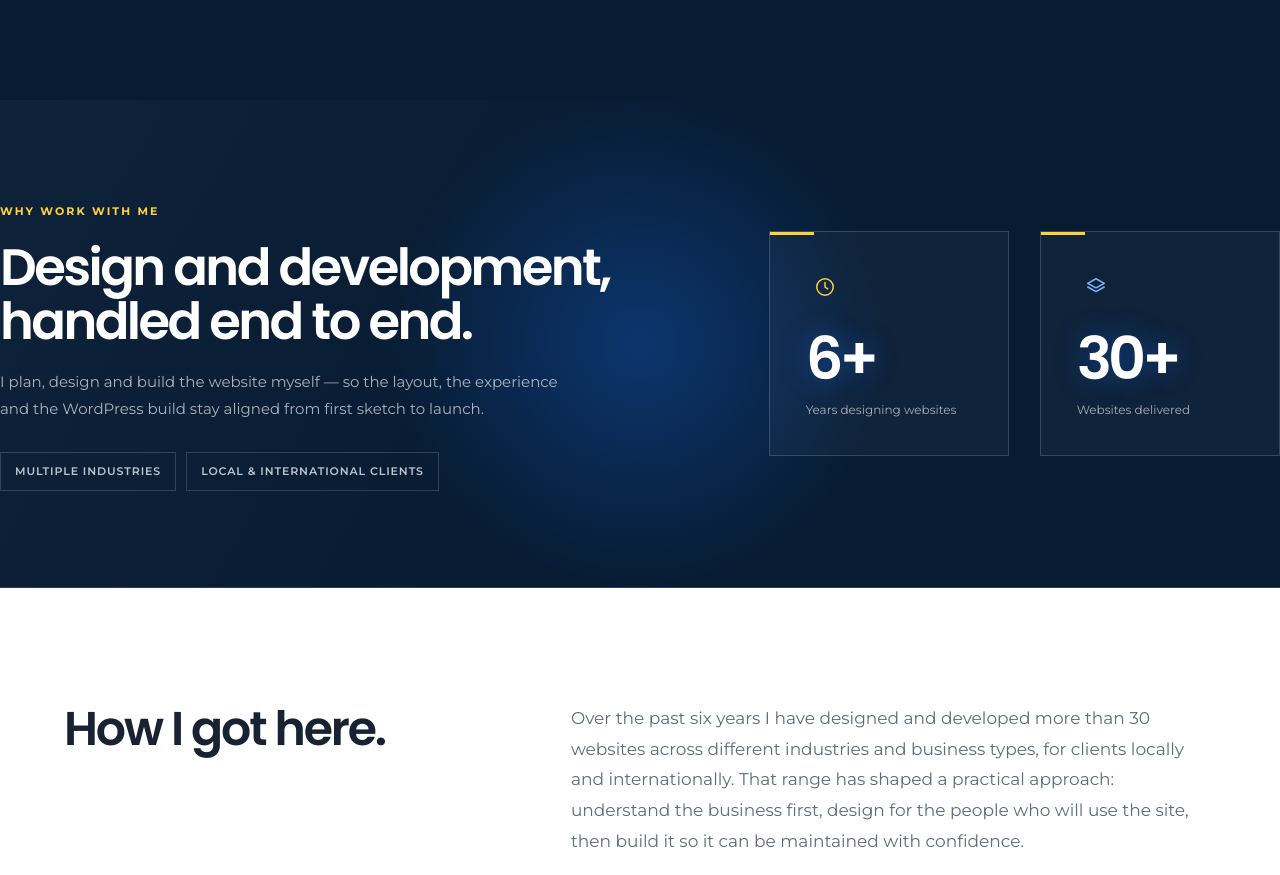
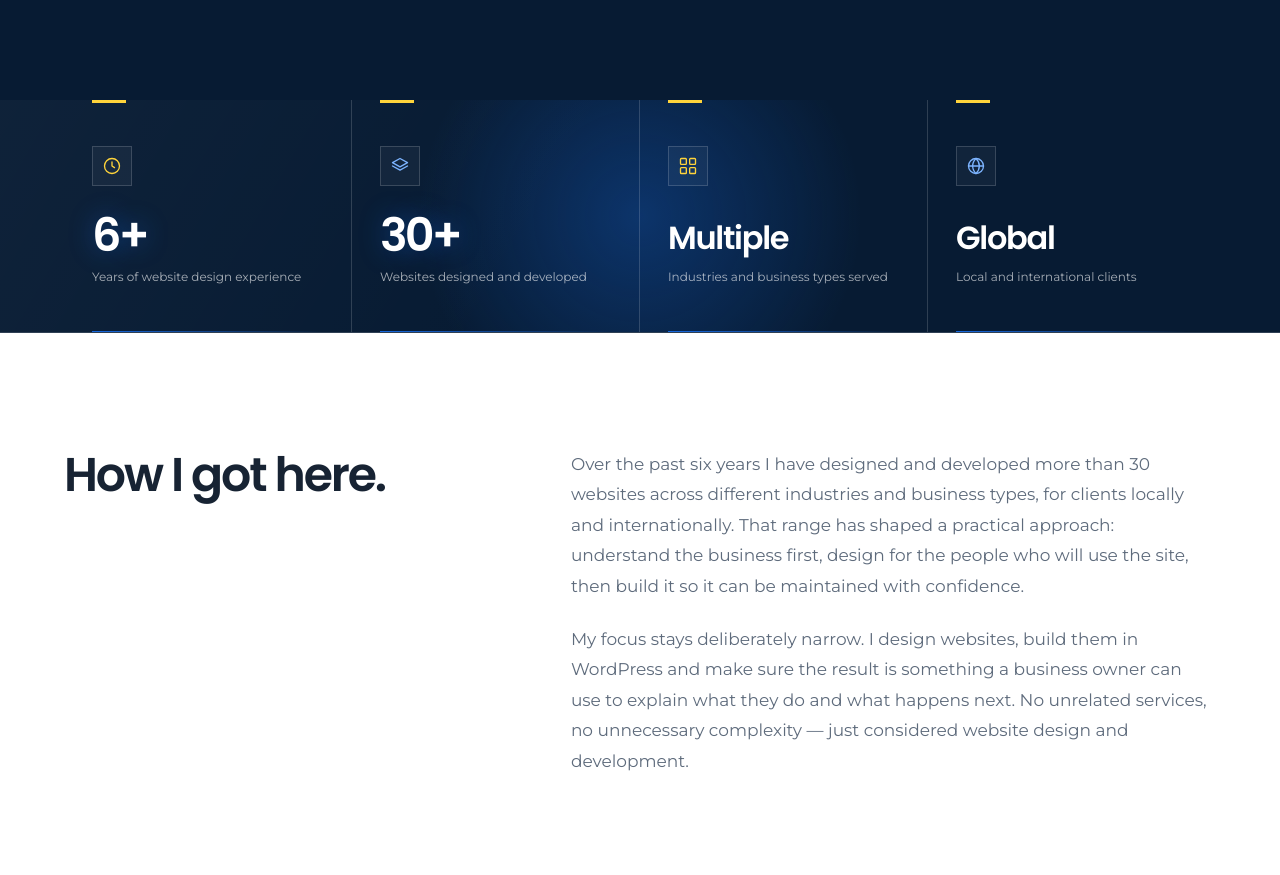
Before and after one commit to Htechdigitalconcept/htech, a plain HTML site: page about.html in a window 1280 px wide. Shown: the part 832-1707 px from the top of the page. Drawn offline with Linux system fonts and the light colour scheme.

Commit message:
Revert "Redesign experience section with focused proof panel"
This reverts commit 2b9dc41e0d2cdfb1d5919690f5ccf547f9fc8cde.

```diff
--- a/about.html
+++ b/about.html
@@ -13,7 +13,7 @@
 <link rel="preconnect" href="https://fonts.gstatic.com" crossorigin>
 <link href="https://fonts.googleapis.com/css2?family=Montserrat:wght@400;500;600;700&family=Poppins:wght@400;500;600;700&display=swap" rel="stylesheet">
 <link rel="stylesheet" href="assets/css/style.css">
-<noscript><style>.reveal,.proof__figure{opacity:1!important;transform:none!important}.proof__figure::before{transform:scaleX(1)!important}.nav{display:flex}.menu-toggle{display:none}.nav-panel{display:none}</style></noscript>
+<noscript><style>.reveal,.proof__item{opacity:1!important;transform:none!important}.proof__item::before,.proof__item::after{transform:scaleX(1)!important}.nav{display:flex}.menu-toggle{display:none}.nav-panel{display:none}</style></noscript>
 <script src="assets/js/main.js" defer></script>
 </head>
 <body>
@@ -60,28 +60,13 @@
     </div>
   </section>
 
-  <section class="proof" aria-label="Experience and approach">
-    <div class="wrap proof__panel">
-      <div class="proof__intro reveal">
-        <span class="eyebrow eyebrow--light">Why work with me</span>
-        <h2>Design and development, handled end to end.</h2>
-        <p>I plan, design and build the website myself — so the layout, the experience and the WordPress build stay aligned from first sketch to launch.</p>
-        <div class="proof__tags"><span>Multiple industries</span><span>Local &amp; international clients</span></div>
-      </div>
-      <div class="proof__figures">
-        <div class="proof__figure" data-count="6" data-suffix="+">
-          <span class="proof__figure-icon" aria-hidden="true"><svg viewBox="0 0 24 24" aria-hidden="true"><circle cx="12" cy="12" r="9"></circle><path d="M12 7v5l3 2"></path></svg></span>
-          <span class="proof__figure-num"><span data-stat-value>6+</span></span>
-          <span class="proof__figure-label">Years designing websites</span>
-        </div>
-        <div class="proof__figure" data-count="30" data-suffix="+">
-          <span class="proof__figure-icon" aria-hidden="true"><svg viewBox="0 0 24 24" aria-hidden="true"><path d="M12 3 3 8l9 5 9-5-9-5Z"></path><path d="m3 12 9 5 9-5"></path></svg></span>
-          <span class="proof__figure-num"><span data-stat-value>30+</span></span>
-          <span class="proof__figure-label">Websites delivered</span>
-        </div>
-      </div>
+  <section class="proof" aria-label="Professional experience">
+    <div class="wrap proof__grid">
+      <div class="proof__item" data-count="6" data-suffix="+"><span class="proof__icon" aria-hidden="true"><svg viewBox="0 0 24 24" aria-hidden="true"><circle cx="12" cy="12" r="9"></circle><path d="M12 7v5l3 2"></path></svg></span><span class="proof__num"><span data-stat-value>6+</span></span><span class="proof__label">Years of website design experience</span></div>
+      <div class="proof__item" data-count="30" data-suffix="+"><span class="proof__icon" aria-hidden="true"><svg viewBox="0 0 24 24" aria-hidden="true"><path d="M12 3 3 8l9 5 9-5-9-5Z"></path><path d="m3 12 9 5 9-5"></path></svg></span><span class="proof__num"><span data-stat-value>30+</span></span><span class="proof__label">Websites designed and developed</span></div>
+      <div class="proof__item"><span class="proof__icon" aria-hidden="true"><svg viewBox="0 0 24 24" aria-hidden="true"><rect x="3" y="3" width="7" height="7" rx="1"></rect><rect x="14" y="3" width="7" height="7" rx="1"></rect><rect x="3" y="14" width="7" height="7" rx="1"></rect><rect x="14" y="14" width="7" height="7" rx="1"></rect></svg></span><span class="proof__num proof__num--word">Multiple</span><span class="proof__label">Industries and business types served</span></div>
+      <div class="proof__item"><span class="proof__icon" aria-hidden="true"><svg viewBox="0 0 24 24" aria-hidden="true"><circle cx="12" cy="12" r="9"></circle><path d="M3 12h18"></path><path d="M12 3c2.6 2.4 4 5.5 4 9s-1.4 6.6-4 9c-2.6-2.4-4-5.5-4-9s1.4-6.6 4-9Z"></path></svg></span><span class="proof__num proof__num--word">Global</span><span class="proof__label">Local and international clients</span></div>
     </div>
-    <div class="proof__cursor" data-proof-cursor aria-hidden="true"><svg viewBox="0 0 24 24"><path d="M12 3v18"></path><path d="M3 12h18"></path><circle cx="12" cy="12" r="4"></circle></svg></div>
   </section>
 
   <section class="section section--white">
--- a/assets/css/style.css
+++ b/assets/css/style.css
@@ -111,35 +111,36 @@ ol,ul{padding:0;list-style:none}
 
 /* Proof strip */
 .proof{--mx:50%;--my:50%;position:relative;overflow:hidden;background:var(--navy);border-bottom:1px solid var(--dark-line);color:var(--white)}
-.proof::before{content:"";position:absolute;inset:0;background:radial-gradient(circle at var(--mx) var(--my),rgba(23,105,224,.34),transparent 36%),linear-gradient(120deg,rgba(255,255,255,.03),transparent 48%);pointer-events:none}
+.proof::before{content:"";position:absolute;inset:0;background:radial-gradient(circle at var(--mx) var(--my),rgba(23,105,224,.32),transparent 34%),linear-gradient(120deg,rgba(255,255,255,.03),transparent 45%);pointer-events:none}
 .proof::after{content:"";position:absolute;top:0;bottom:0;left:0;width:220px;background:linear-gradient(90deg,transparent,rgba(255,212,59,.1),rgba(23,105,224,.18),transparent);transform:translateX(-240%);pointer-events:none}
 .proof.is-live::after{animation:proof-scan 1.6s cubic-bezier(.2,.7,.2,1) .1s 1 forwards}
 @keyframes proof-scan{to{transform:translateX(calc(100vw + 240px))}}
-.proof__panel{position:relative;z-index:2;display:grid;grid-template-columns:1.15fr .85fr;gap:clamp(40px,6vw,96px);align-items:center;padding:clamp(68px,7.5vw,112px) 0}
-.proof__intro .eyebrow{margin-bottom:20px}
-.proof__intro h2{font:600 clamp(34px,4vw,58px)/1.06 var(--head);letter-spacing:-.05em;max-width:17em;margin-bottom:20px}
-.proof__intro p{color:rgba(255,255,255,.66);font-size:15px;line-height:1.8;max-width:38em}
-.proof__tags{display:flex;flex-wrap:wrap;gap:10px;margin-top:30px}
-.proof__tags span{padding:9px 14px;border:1px solid var(--dark-line);font-size:11px;font-weight:600;letter-spacing:.08em;text-transform:uppercase;color:rgba(255,255,255,.74)}
-.proof__figures{display:grid;grid-template-columns:1fr 1fr;gap:clamp(16px,2.4vw,32px)}
-.proof__figure{position:relative;padding:clamp(24px,3vw,36px);border:1px solid var(--dark-line);background:rgba(255,255,255,.035);opacity:0;transform:translateY(16px);transition:background-color .3s ease,border-color .3s ease}
-.proof.is-live .proof__figure{animation:proof-item-in .65s cubic-bezier(.2,.7,.2,1) forwards}
-.proof.is-live .proof__figure:nth-child(2){animation-delay:.12s}
-@keyframes proof-item-in{to{opacity:1;transform:translateY(0)}}
-.proof__figure::before{content:"";position:absolute;top:0;left:0;width:44px;height:3px;background:var(--yellow);transform:scaleX(0);transform-origin:left}
-.proof.is-live .proof__figure::before{animation:proof-line .7s ease .18s forwards}
-@keyframes proof-line{to{transform:scaleX(1)}}
-.proof__figure:hover{background:rgba(23,105,224,.12);border-color:rgba(125,180,255,.5)}
-.proof__figure-icon{display:grid;place-items:center;width:38px;height:38px;margin-bottom:24px;color:var(--yellow)}
-.proof__figure:nth-child(2) .proof__figure-icon{color:#7DB4FF}
-.proof__figure-icon svg{width:22px;height:22px;fill:none;stroke:currentColor;stroke-width:1.6;stroke-linecap:round;stroke-linejoin:round}
-.proof__figure-num{display:block;font:600 clamp(42px,4.6vw,68px)/1 var(--head);letter-spacing:-.065em;color:var(--white);text-shadow:0 0 28px rgba(23,105,224,.48);transition:text-shadow .3s ease}
-.proof__figure:hover .proof__figure-num{text-shadow:0 0 36px rgba(23,105,224,.85)}
-.proof__figure-label{display:block;margin-top:12px;font-size:12px;line-height:1.5;color:rgba(255,255,255,.64)}
+.proof__icon{display:grid;place-items:center;width:40px;height:40px;margin-bottom:26px;border:1px solid var(--dark-line);background:rgba(255,255,255,.045);color:var(--yellow);transition:border-color .3s ease,background-color .3s ease,color .3s ease,transform .3s ease}
+.proof__icon svg{width:20px;height:20px;fill:none;stroke:currentColor;stroke-width:1.6;stroke-linecap:round;stroke-linejoin:round}
+.proof__item:nth-child(even) .proof__icon{color:#7DB4FF}
+.proof__item:hover .proof__icon{border-color:rgba(23,105,224,.7);background:rgba(23,105,224,.14);color:var(--white);transform:translateY(-3px)}
 .proof__cursor{position:absolute;top:0;left:0;z-index:4;display:grid;place-items:center;width:44px;height:44px;border:1px solid rgba(125,180,255,.7);border-radius:50%;background:rgba(7,27,51,.72);color:var(--yellow);pointer-events:none;opacity:0;transform:translate3d(-100px,-100px,0) translate(-50%,-50%);transition:transform .12s ease-out,opacity .25s ease;box-shadow:0 0 30px rgba(23,105,224,.42)}
 .proof__cursor.is-visible{opacity:1}
 .proof__cursor svg{width:18px;height:18px;fill:none;stroke:currentColor;stroke-width:1.4;stroke-linecap:round}
 @media(hover:none){.proof__cursor{display:none}}
+.proof__grid{position:relative;display:grid;grid-template-columns:repeat(4,1fr)}
+.proof__item{position:relative;padding:46px 28px;border-right:1px solid var(--dark-line);opacity:0;transform:translateY(16px)}
+.proof.is-live .proof__item{animation:proof-item-in .65s cubic-bezier(.2,.7,.2,1) forwards}
+.proof.is-live .proof__item:nth-child(2){animation-delay:.09s}
+.proof.is-live .proof__item:nth-child(3){animation-delay:.18s}
+.proof.is-live .proof__item:nth-child(4){animation-delay:.27s}
+@keyframes proof-item-in{to{opacity:1;transform:translateY(0)}}
+.proof__item:not(:first-child){padding-left:28px}
+.proof__item:last-child{border-right:0}
+.proof__item::before{content:"";position:absolute;top:0;left:28px;width:34px;height:3px;background:var(--yellow);transform:scaleX(0);transform-origin:left}
+.proof__item::after{content:"";position:absolute;right:28px;bottom:0;left:28px;height:1px;background:linear-gradient(90deg,var(--blue),transparent);transform:scaleX(0);transform-origin:left}
+.proof.is-live .proof__item::before{animation:proof-line .7s ease .15s forwards}
+.proof.is-live .proof__item::after{animation:proof-line .8s ease .25s forwards}
+@keyframes proof-line{to{transform:scaleX(1)}}
+.proof__num{display:block;font:600 clamp(34px,3.6vw,52px)/1 var(--head);letter-spacing:-.06em;color:var(--white);text-shadow:0 0 26px rgba(23,105,224,.45);transition:text-shadow .3s ease}
+.proof__item:hover .proof__num{text-shadow:0 0 34px rgba(23,105,224,.82)}
+.proof__num--word{font-size:clamp(22px,2.5vw,34px);letter-spacing:-.04em;line-height:1.25;padding-top:6px;text-shadow:none}
+.proof__label{display:block;margin-top:10px;font-size:12px;line-height:1.5;color:rgba(255,255,255,.64)}
 
 /* Section shells */
 .section{padding:clamp(82px,9vw,138px) 0}
@@ -372,8 +373,11 @@ body.gallery-open{overflow:hidden}
 /* Responsive */
 @media(max-width:1100px){
   .hero__grid,.page-hero__grid{gap:40px}
-  .proof__panel{grid-template-columns:1fr;gap:46px}
-  .proof__figures{gap:18px}
+  .proof__grid{grid-template-columns:repeat(2,1fr)}
+  .proof__item{padding:30px 20px}
+  .proof__item:nth-child(2){border-right:0}
+  .proof__item:nth-child(3){padding-left:0;border-top:1px solid var(--dark-line)}
+  .proof__item:nth-child(4){border-top:1px solid var(--dark-line)}
   .steps{grid-template-columns:repeat(3,1fr);row-gap:36px}
   .footer__grid{grid-template-columns:repeat(2,1fr)}
 }
@@ -400,8 +404,11 @@ body.gallery-open{overflow:hidden}
   .showcase__main{padding:7px}
   .showcase__mini{width:38%;padding:5px}
   .showcase__caption{position:static;margin-top:20px}
-  .proof__figures{grid-template-columns:1fr}
-  .proof__figure{padding:24px 20px}
+  .proof__grid{grid-template-columns:1fr 1fr}
+  .proof__item{padding:24px 12px}
+  .proof__item::before,.proof__item::after{left:12px}
+  .proof__item::after{right:12px}
+  .proof__item:not(:first-child){padding-left:12px}
   .portfolio-grid{grid-template-columns:1fr;gap:46px}
   .project-row{grid-template-columns:42px 1fr;gap:8px 14px;padding:22px 0}
   .project-row__cat,.project-row__svc{grid-column:2}
@@ -429,7 +436,7 @@ body.gallery-open{overflow:hidden}
   *,*::before,*::after{animation-duration:.01ms!important;animation-iteration-count:1!important;transition-duration:.01ms!important}
   .reveal,.showcase.reveal{opacity:1!important;transform:none!important}
   .proof::after,.proof__cursor{display:none}
-  .proof__figure{opacity:1!important;transform:none!important;animation:none!important}
-  .proof__figure::before{transform:scaleX(1)!important;animation:none!important}
-  .proof__figure-icon,.proof__figure-num{transition:none!important}
+  .proof__item{opacity:1!important;transform:none!important;animation:none!important}
+  .proof__icon{transition:none!important}
+  .proof__item::before,.proof__item::after{transform:scaleX(1)!important;animation:none!important}
 }
```
Also changed, not shown: index.html (+10 -22 lines).
